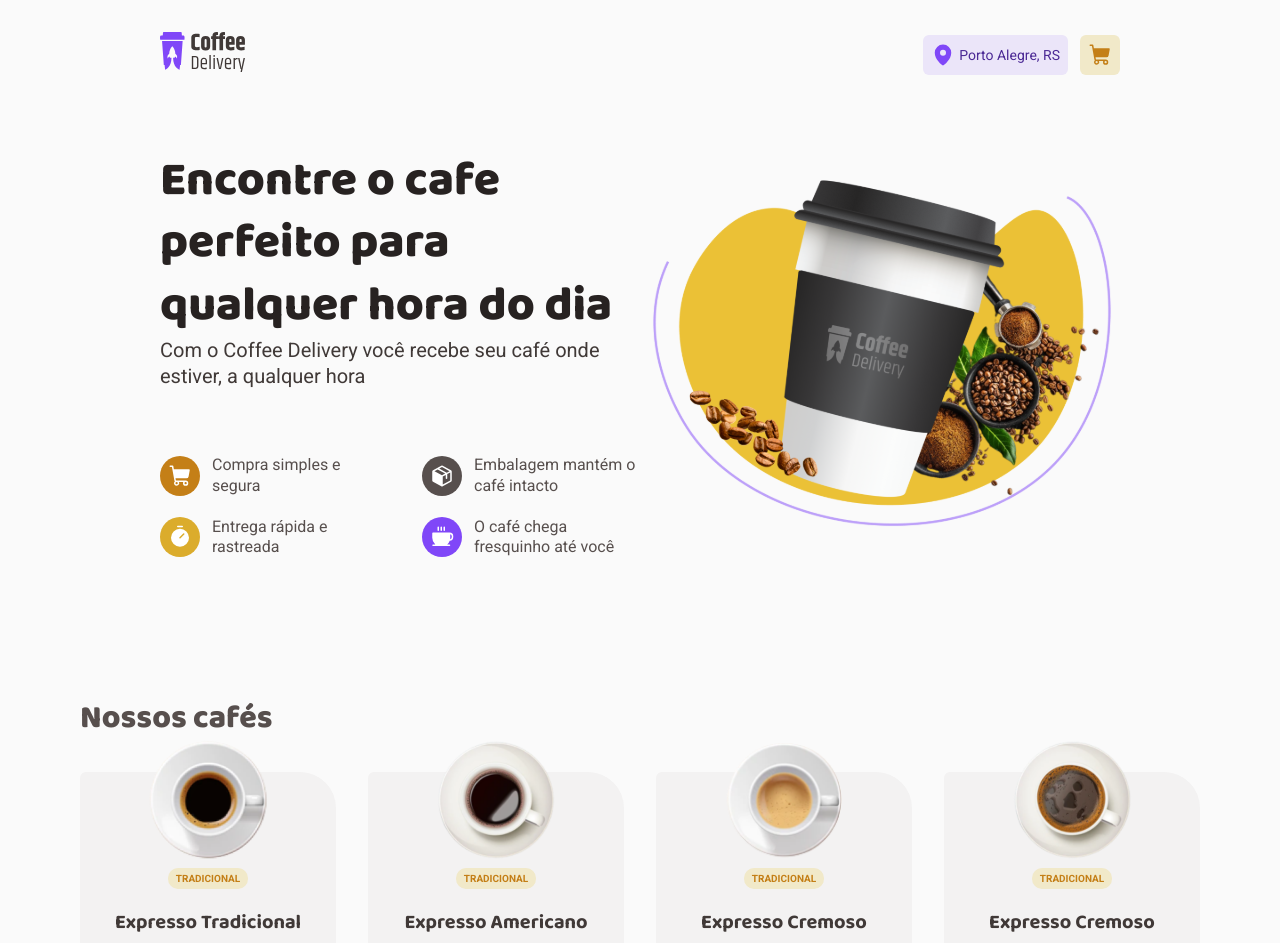
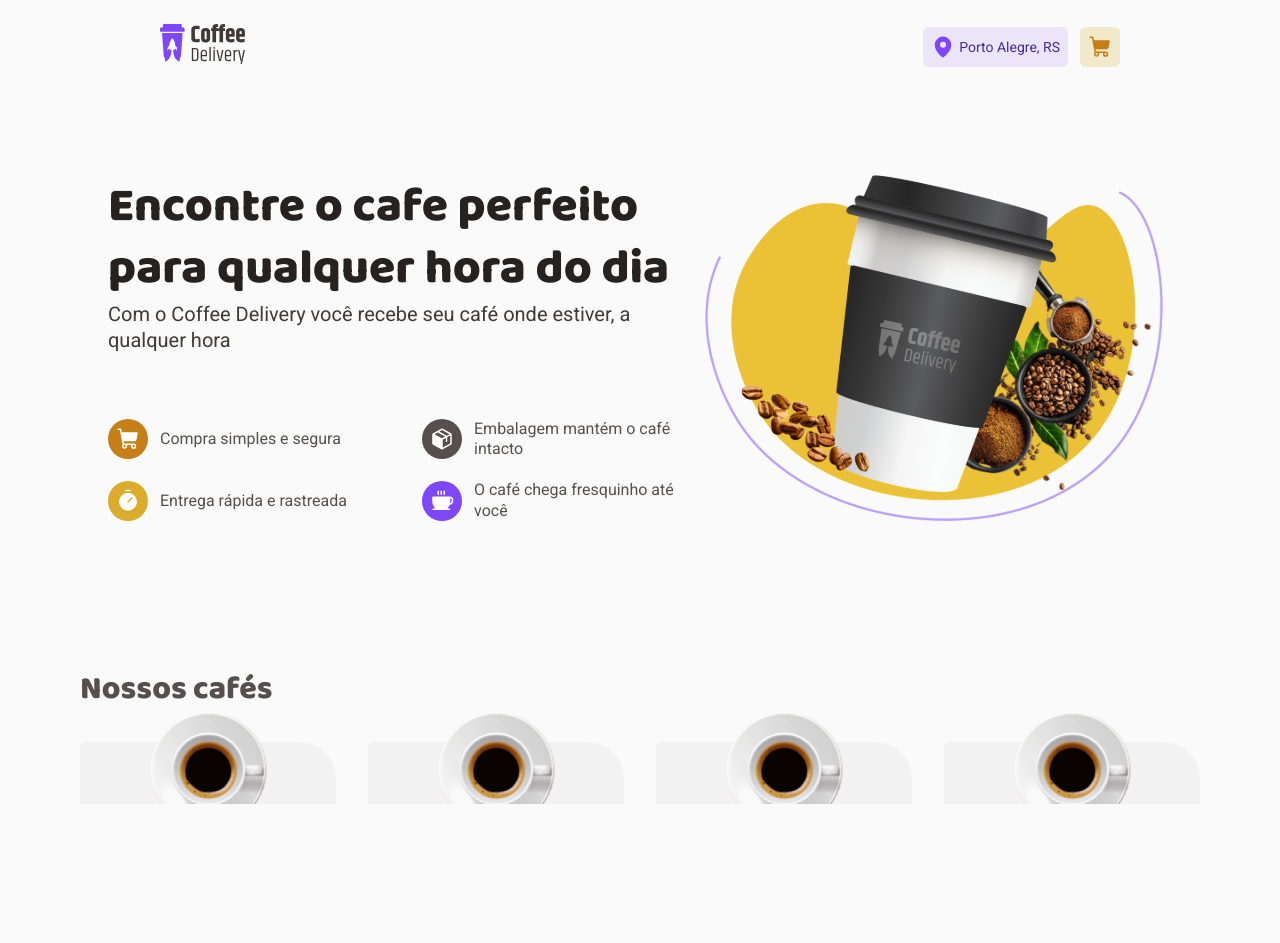
Before and after one commit to scanf-leya/Coffe, a React (Vite) app: page / in a window 1280 px wide. Shown: the top 943 px of the page. After the commit the page ends 804 px from the top, so only its background shows below. Built offline with nearby package versions, Linux system fonts and the light colour scheme.

Commit message:
resolse the problem on scroll bar

```diff
--- a/src/components/header/styled.ts
+++ b/src/components/header/styled.ts
@@ -5,7 +5,7 @@ export const HeaderContainer = styled.header`
   display: flex;
   align-items: center;
   justify-content: space-between;
-  padding: 2rem 10rem;
+  padding: 1.5rem 10rem;
   a{
     &:focus{
       box-shadow: none;
--- a/src/const/index.ts
+++ b/src/const/index.ts
@@ -1,6 +1,30 @@
 import { Assets } from "../assets";
 
 export const coffees = [
+  {
+    id: 1,
+    img: Assets.coffee,
+    title: "Expresso Tradicional",
+    type: [{ id: 1, name: "TRADICIONAL" }],
+    description: "O tradicional café feito com água quente e grãos moídos",
+    price: "9.90",
+  },
+  {
+    id: 1,
+    img: Assets.coffee,
+    title: "Expresso Tradicional",
+    type: [{ id: 1, name: "TRADICIONAL" }],
+    description: "O tradicional café feito com água quente e grãos moídos",
+    price: "9.90",
+  },
+  {
+    id: 1,
+    img: Assets.coffee,
+    title: "Expresso Tradicional",
+    type: [{ id: 1, name: "TRADICIONAL" }],
+    description: "O tradicional café feito com água quente e grãos moídos",
+    price: "9.90",
+  },
   {
     id: 1,
     img: Assets.coffee,
@@ -40,4 +64,6 @@ export const listCoffee = [
   { id: 1, quant: 2 },
   { id: 2, quant: 1 },
   { id: 3, quant: 4 },
+  { id: 3, quant: 4 },
+  { id: 3, quant: 4 },
 ];
--- a/src/pages/home/styled.ts
+++ b/src/pages/home/styled.ts
@@ -4,9 +4,8 @@ export const HomeContainer = styled.main`
   display: flex;
   flex-direction: column;
   align-items: center;
-
+  justify-content: center;
   gap: 6.75rem;
-
   padding-bottom: 5rem;
 `;
 
--- a/src/router/layout/default.tsx
+++ b/src/router/layout/default.tsx
@@ -1,14 +1,16 @@
 import { Outlet } from "react-router";
 import { Header } from "../../components/header";
-import {LayoutRouterContainer } from "./styled";
+import { LayoutRouter, LayoutRouterContainer } from "./styled";
 
 export function DefaultLayout() {
   return (
     <>
       <Header />
-      <LayoutRouterContainer>
-        <Outlet />
-      </LayoutRouterContainer>
+      <LayoutRouter>
+        <LayoutRouterContainer>
+          <Outlet />
+        </LayoutRouterContainer>
+      </LayoutRouter>
     </>
   );
 }
--- a/src/router/layout/styled.ts
+++ b/src/router/layout/styled.ts
@@ -4,8 +4,26 @@ export const LayoutRouterContainer = styled.div`
   display: flex;
   flex-direction: column;
 
-  max-width: 70rem;
-  margin: 2.5rem 10rem;
+  padding: 2.5rem 10rem;
   height: calc(100vh - 10rem);
+`;
 
+export const LayoutRouter = styled.main`
+  display: flex;
+  justify-content: center;
+  align-items: center;
+  width: 100%;
+  overflow-y: auto;
+  overflow-x: hidden;
+  height: calc(100vh - 90px);
+  &::-webkit-scrollbar {
+    width: 6px;
+  }
+  &::-webkit-scrollbar-thumb {
+    background: ${({ theme }) => theme["yellow"]};
+    border-radius: 4px;
+  }
+  &::-webkit-scrollbar-track {
+    background: transparent;
+  }
 `;
--- a/src/style/global.ts
+++ b/src/style/global.ts
@@ -1,4 +1,4 @@
-import { createGlobalStyle } from "styled-components"
+import { createGlobalStyle } from "styled-components";
 
 export const GlobalStyle = createGlobalStyle`
     * {
@@ -14,9 +14,9 @@ export const GlobalStyle = createGlobalStyle`
 
     body {
         background-color: ${(props) => props.theme.background};
-        color:${(props)=>props.theme["base-text"]};
+        color:${(props) => props.theme["base-text"]};
         -webkit-font-smoothing: antialiased;
-
+overflow: hidden;
         font-family: 'Roboto', sans-serif;
         font-weight: 400;
         font-size: 1rem;
```
